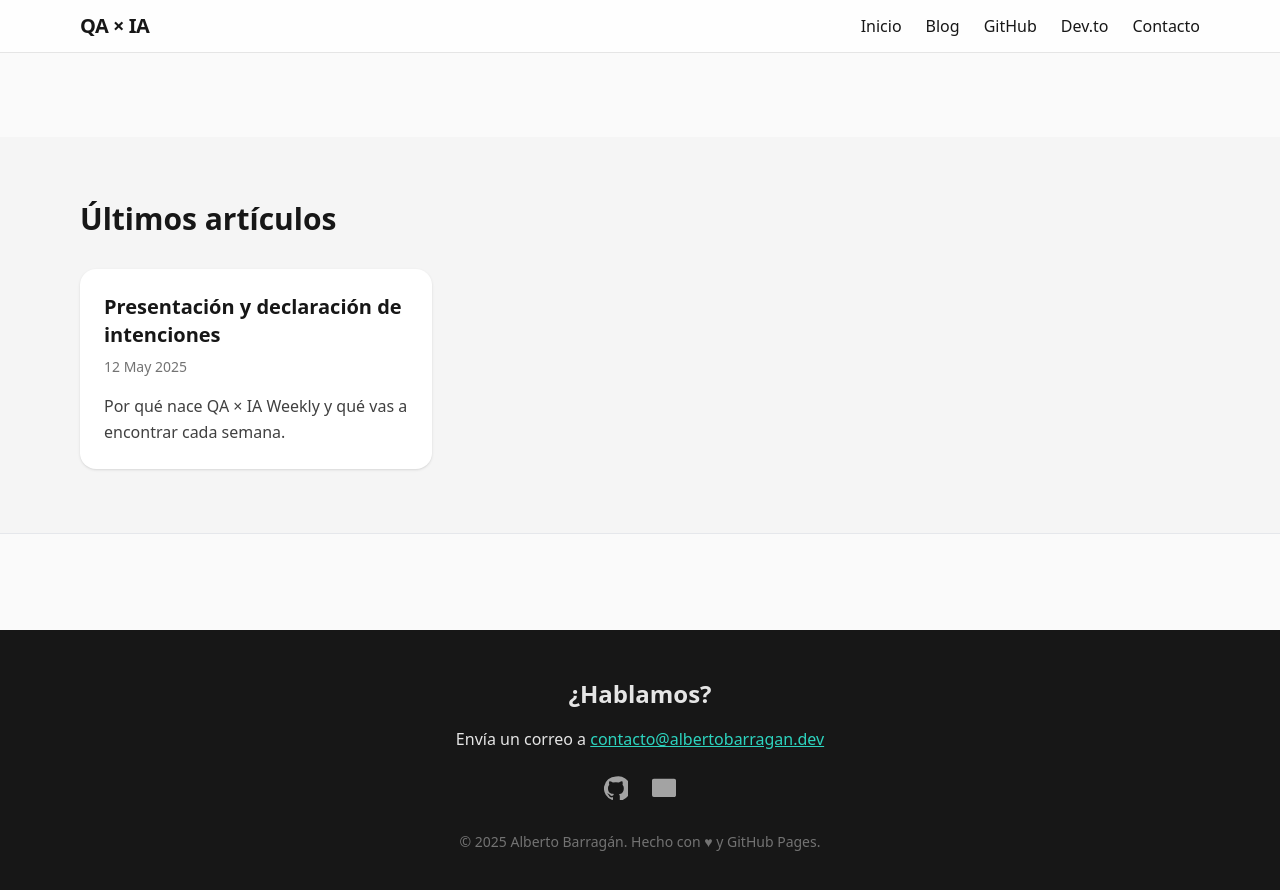
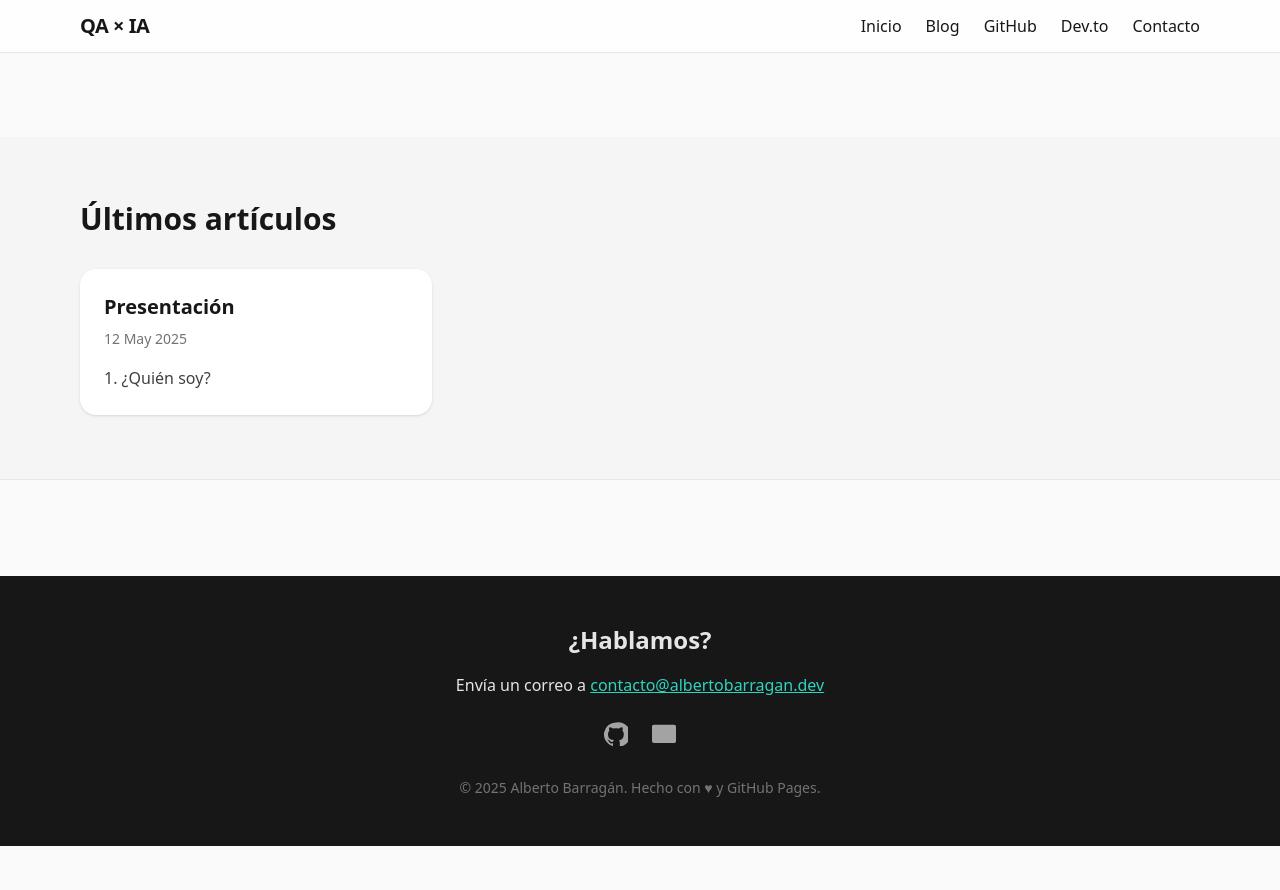
Before and after one commit to abarragancosto/abarragancosto.github.io, a Jekyll site: the page built from index.md, in a window 1280 px wide and 900 px high, scrolled down 648 px. Shown: the top 890 px of the window. Built offline with Jekyll 4.4.1, drawn with Linux system fonts in a browser that asks for light colours; nearby versions of some CDN libraries; after the commit the page ends 1494 px from its top, so only the background shows below that.

Commit message:
Cambios visuales en los posts

```diff
--- a/_posts/2025-05-12-presentacion.md
+++ b/_posts/2025-05-12-presentacion.md
@@ -1,13 +1,5 @@
 ---
-title:  "Presentación y declaración de intenciones"
-excerpt: "Por qué nace QA × IA Weekly y qué vas a encontrar cada semana."
-layout: single          # estilo Minimal Mistakes
-classes: wide           # 800 px de ancho, márgenes generosos
-toc: true               # índice flotante
-header:
-  overlay_image: /assets/images/banner-qa-ia-weekly.png
-  overlay_filter: 0.25
-  caption: "QA × IA Weekly"
+title: "Presentación"
 ---
 
 ## 1. ¿Quién soy?
```
Also changed, not shown: assets/css/style.css (+5 -12 lines).
